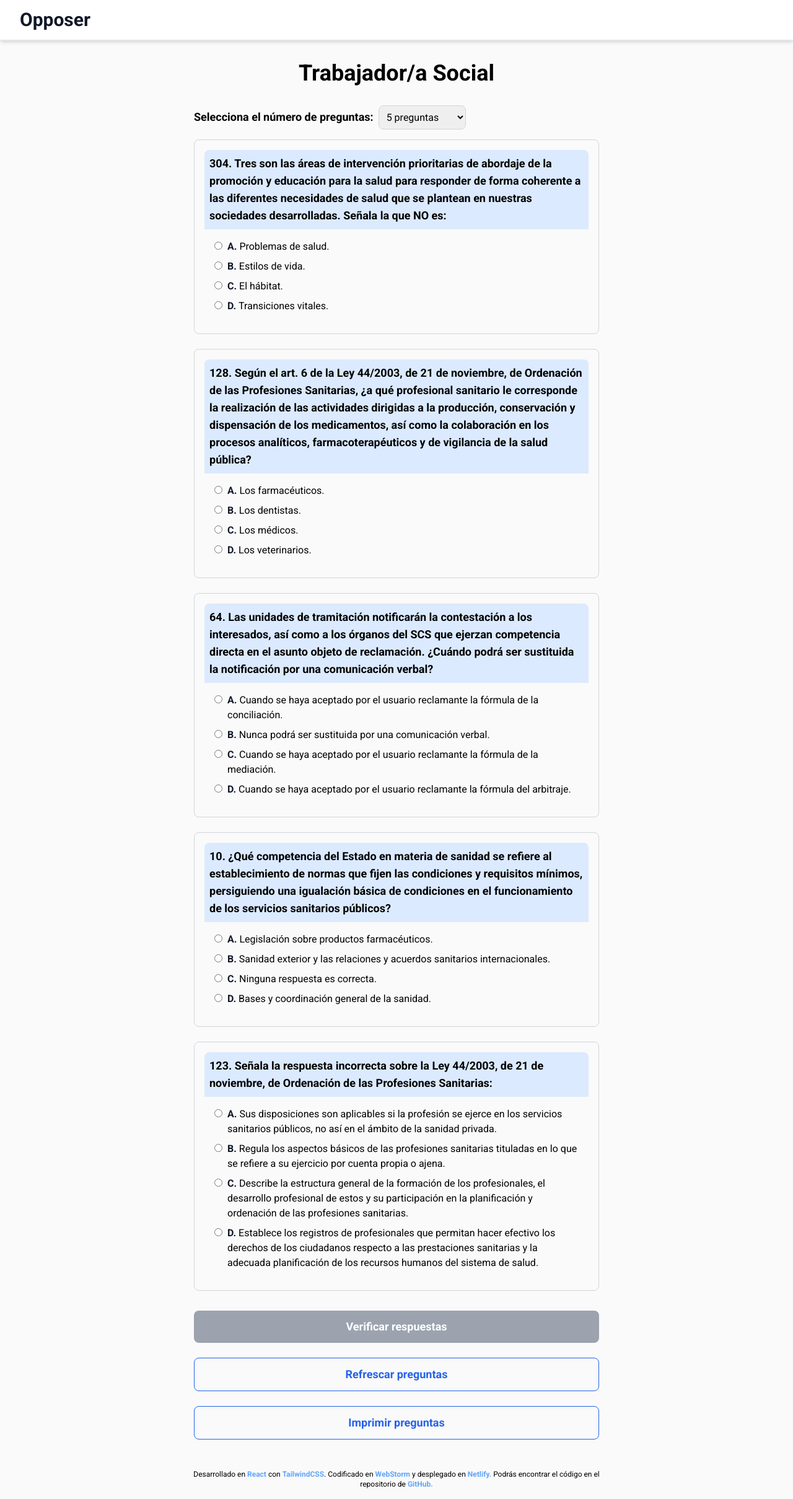
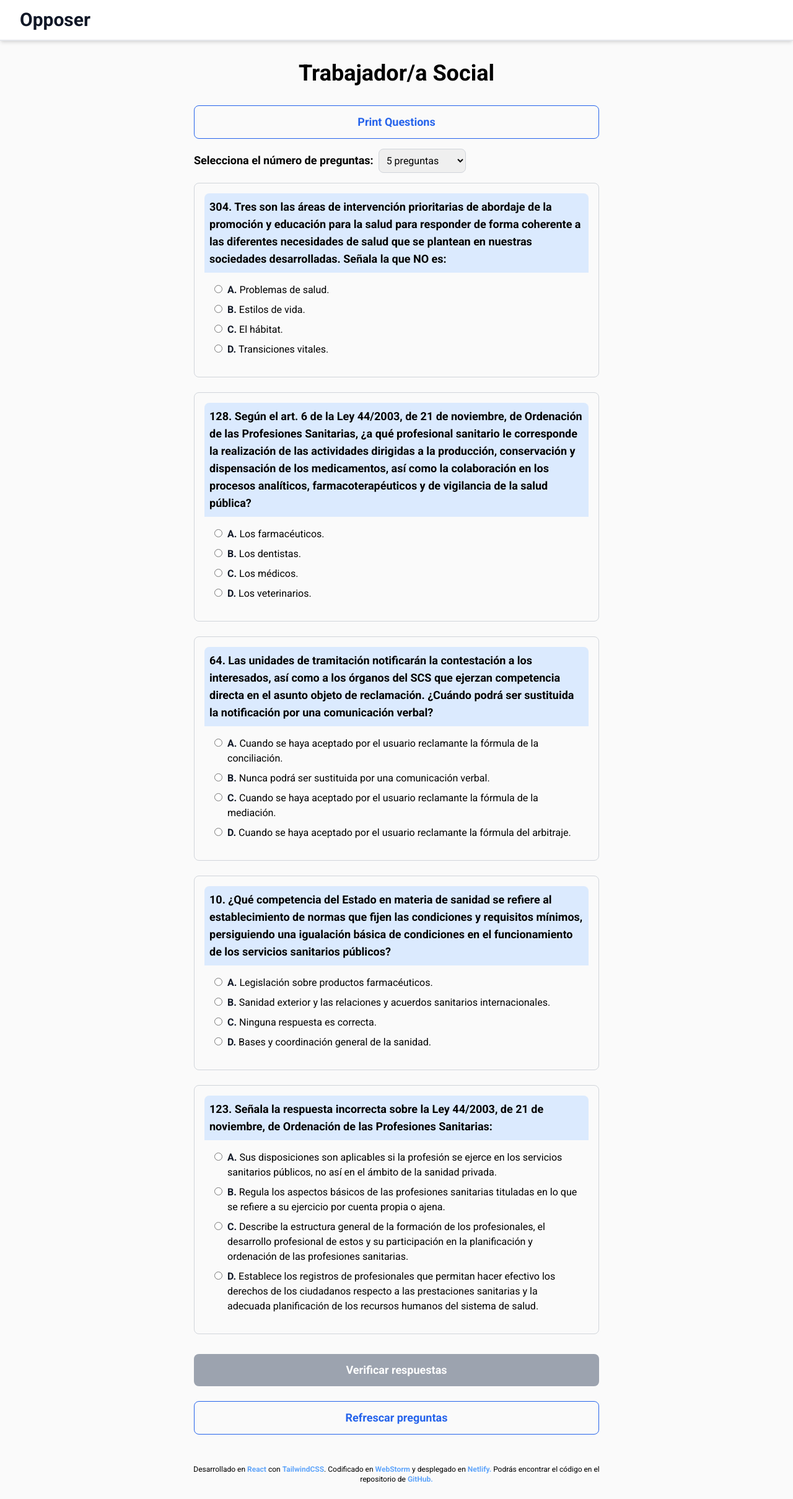
Before and after one commit to omarlm/oppo-prep, a React (Vite) app: page /social-work in a window 1280 px wide. Shown: the whole page at 62% size. Built offline with nearby package versions, Linux system fonts and the light colour scheme.

Commit message:
Move print button to the top of SocialWork component

```diff
--- a/src/pages/SocialWork.jsx
+++ b/src/pages/SocialWork.jsx
@@ -1,4 +1,4 @@
-import { useState, useEffect } from 'react'
+import { useState, useEffect, useCallback } from 'react'
 import { getRandomQuestions } from '../services/dataService'
 import QuestionCard from '../components/QuestionCard'
 import Modal from '../components/Modal'
@@ -15,24 +15,22 @@ const SocialWork = () => {
     const [isLoading, setLoading] = useState(false)
     const [numQuestions, setNumQuestions] = useState(5) // Número de preguntas por defecto
 
-    useEffect(() => {
-        const fetchData = async () => {
+    const fetchData = useCallback(async () => {
         setLoading(true)
-
         const data = await getRandomQuestions('questions_social_worker', numQuestions)
         if (data) {
             setData(data)
             setLoading(false)
-
             setAnswers(
                 data.reduce((acc, _, index) => ({ ...acc, [index]: null }), {})
             )
             setChecked(false)
         }
-        }
+    }, [numQuestions])
 
+    useEffect(() => {
         fetchData()
-    }, [numQuestions])
+    }, [fetchData])
 
     const handleAnswer = (index, answer) => {
         setAnswers((prev) => ({ ...prev, [index]: answer }))
@@ -51,6 +49,7 @@ const SocialWork = () => {
     }
 
     const refreshQuestions = () => {
+        fetchData()
         scrollToTop()
     }
 
@@ -76,6 +75,17 @@ const SocialWork = () => {
                 Trabajador/a Social
             </h1>
 
+            {/* Botón para imprimir preguntas al principio */}
+            <div className="mb-4 avoid-print">
+                <button
+                    type="button"
+                    className="w-full rounded-lg px-6 py-3 text-lg font-semibold text-blue-600 border border-blue-600 hover:bg-blue-50"
+                    onClick={printQuestions}
+                >
+                    Print Questions
+                </button>
+            </div>
+
             {/* Uso del componente QuestionSelector */}
             <QuestionSelector
                 numQuestions={numQuestions}
@@ -92,12 +102,12 @@ const SocialWork = () => {
                         userAnswer={answers[index]}
                         checked={checked}
                         onAnswerSelect={(answer) => handleAnswer(index, answer)}
-                        className={`rounded-lg border border-gray-300 p-4 ${index !== 0 ? 'mt-6' : ''}`}
+                        className={`avoid-page-break rounded-lg border border-gray-300 p-4 ${index !== 0 ? 'mt-6' : ''}`}
                     />
                 ))}
             </div>
 
-            <div className="mt-8">
+            <div className="mt-8 avoid-print">
                 <button
                     type="button"
                     className={`w-full rounded-lg px-6 py-3 text-lg font-semibold text-white ${allAnswered
@@ -124,15 +134,6 @@ const SocialWork = () => {
                 >
                     Refrescar preguntas
                 </button>
-
-                {/* Botón para imprimir preguntas */}
-                <button
-                    type="button"
-                    className="w-full rounded-lg px-6 py-3 text-lg font-semibold text-blue-600 border border-blue-600 hover:bg-blue-50 mt-6"
-                    onClick={printQuestions}
-                >
-                    Imprimir preguntas
-                </button>
             </div>
         </div>
     )
```
Lines whose indentation alone changed are shown as unchanged.
